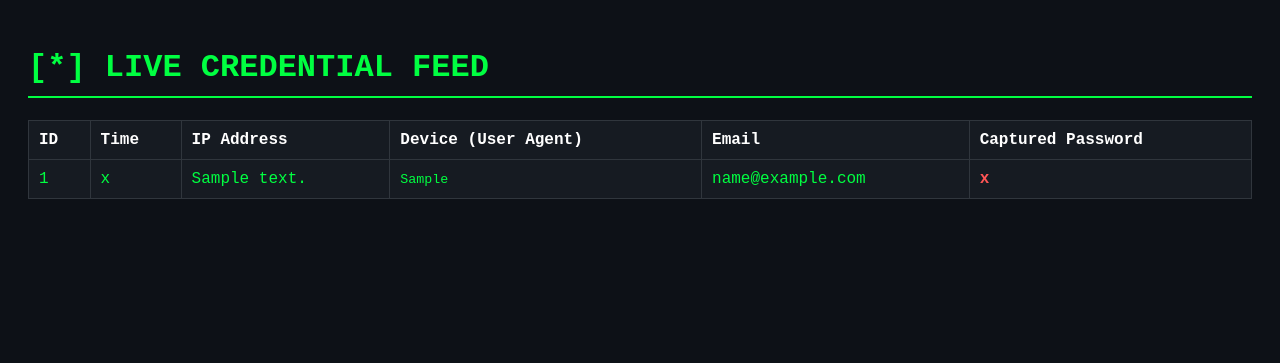
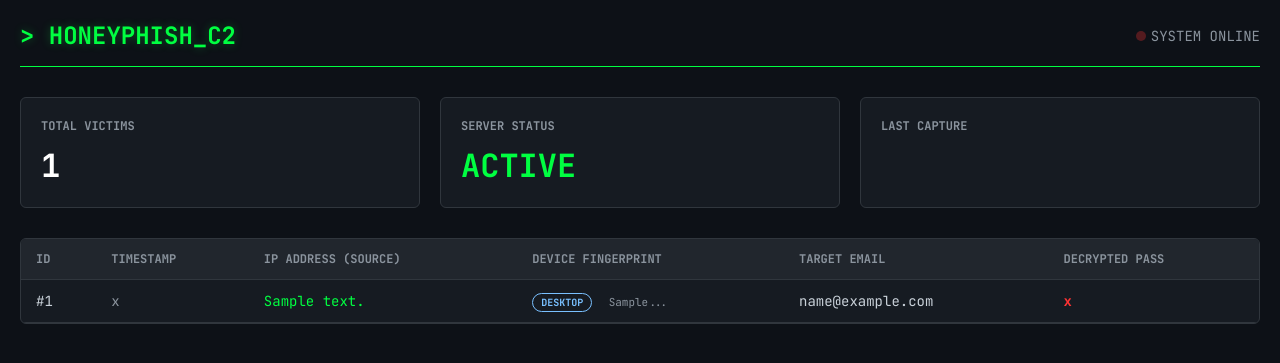
Before and after one commit to ekaschhhabra/Python-C2-Forensics, a Flask app: page /admin in a window 1280 px wide. Shown: the top 363 px of the page. Run offline with Flask 3, Linux system fonts and the light colour scheme; tables that the repository leaves empty hold one stand-in row (values such as "Sample post").

Commit message:
Upgraded dashboard to Cyber-Warfare UI

```diff
--- a/templates/dashboard.html
+++ b/templates/dashboard.html
@@ -1,38 +1,169 @@
 <!DOCTYPE html>
 <html lang="en">
 <head>
-    <title>C2 Admin Panel</title>
+    <meta charset="UTF-8">
+    <meta name="viewport" content="width=device-width, initial-scale=1.0">
+    <title>HONEYPHISH C2 // ADMIN</title>
+    <link href="https://fonts.googleapis.com/css2?family=JetBrains+Mono:wght@400;700&display=swap" rel="stylesheet">
     <style>
-        body { background-color: #0d1117; color: #00ff41; font-family: 'Courier New', monospace; padding: 20px; }
-        h1 { border-bottom: 2px solid #00ff41; padding-bottom: 10px; text-transform: uppercase; }
-        table { width: 100%; border-collapse: collapse; margin-top: 20px; }
-        th, td { border: 1px solid #30363d; padding: 10px; text-align: left; }
-        th { background-color: #161b22; color: #fff; }
-        tr:nth-child(even) { background-color: #161b22; }
-        .pass { color: #ff5555; font-weight: bold; }
+        :root {
+            --bg-color: #0d1117;
+            --card-bg: #161b22;
+            --text-main: #c9d1d9;
+            --accent-green: #00ff41;
+            --accent-red: #ff3333;
+            --border-color: #30363d;
+        }
+
+        * { margin: 0; padding: 0; box-sizing: border-box; }
+
+        body {
+            background-color: var(--bg-color);
+            color: var(--text-main);
+            font-family: 'JetBrains Mono', monospace;
+            padding: 20px;
+        }
+
+        /* Header Area */
+        .header {
+            display: flex;
+            justify-content: space-between;
+            align-items: center;
+            border-bottom: 1px solid var(--accent-green);
+            padding-bottom: 15px;
+            margin-bottom: 30px;
+        }
+
+        .brand { font-size: 24px; font-weight: bold; color: var(--accent-green); text-shadow: 0 0 10px rgba(0, 255, 65, 0.3); }
+        .status { font-size: 14px; color: #8b949e; }
+        .live-dot { height: 10px; width: 10px; background-color: var(--accent-red); border-radius: 50%; display: inline-block; animation: blink 1s infinite; margin-right: 5px; }
+
+        /* Stats Cards */
+        .stats-grid {
+            display: grid;
+            grid-template-columns: repeat(auto-fit, minmax(200px, 1fr));
+            gap: 20px;
+            margin-bottom: 30px;
+        }
+
+        .card {
+            background-color: var(--card-bg);
+            border: 1px solid var(--border-color);
+            padding: 20px;
+            border-radius: 6px;
+        }
+
+        .card h3 { font-size: 12px; color: #8b949e; text-transform: uppercase; margin-bottom: 10px; }
+        .card .number { font-size: 32px; font-weight: bold; color: #fff; }
+
+        /* Data Table */
+        .table-container {
+            background-color: var(--card-bg);
+            border: 1px solid var(--border-color);
+            border-radius: 6px;
+            overflow: hidden;
+        }
+
+        table { width: 100%; border-collapse: collapse; }
+
+        th {
+            background-color: #21262d;
+            text-align: left;
+            padding: 12px 15px;
+            font-size: 12px;
+            text-transform: uppercase;
+            color: #8b949e;
+            border-bottom: 1px solid var(--border-color);
+        }
+
+        td {
+            padding: 12px 15px;
+            border-bottom: 1px solid var(--border-color);
+            font-size: 14px;
+        }
+
+        tr:hover { background-color: #21262d; }
+
+        .tag {
+            padding: 2px 8px;
+            border-radius: 12px;
+            font-size: 10px;
+            font-weight: bold;
+            border: 1px solid;
+        }
+
+        .tag-mobile { color: #e3b341; border-color: #e3b341; }
+        .tag-desktop { color: #79c0ff; border-color: #79c0ff; }
+        .password { color: var(--accent-red); font-weight: bold; }
+        .ip-addr { color: var(--accent-green); }
+
+        /* Animation */
+        @keyframes blink { 50% { opacity: 0; } }
     </style>
 </head>
 <body>
-    <h1>[*] Live Credential Feed</h1>
+
+    <div class="header">
+        <div class="brand">> HONEYPHISH_C2</div>
+        <div class="status"><span class="live-dot"></span>SYSTEM ONLINE</div>
+    </div>
+
+    <div class="stats-grid">
+        <div class="card">
+            <h3>Total Victims</h3>
+            <div class="number">{{ victims|length }}</div>
+        </div>
+        <div class="card">
+            <h3>Server Status</h3>
+            <div class="number" style="color: var(--accent-green);">ACTIVE</div>
+        </div>
+        <div class="card">
+            <h3>Last Capture</h3>
+            <div class="number" style="font-size: 16px; margin-top: 12px;">
+                {% if victims %}
+                    {{ victims[0]['timestamp'].split(' ')[1] }}
+                {% else %}
+                    Waiting...
+                {% endif %}
+            </div>
+        </div>
+    </div>
+
+    <div class="table-container">
         <table>
+            <thead>
                 <tr>
                     <th>ID</th>
-            <th>Time</th>
-            <th>IP Address</th>
-            <th>Device (User Agent)</th>
-            <th>Email</th>
-            <th>Captured Password</th>
+                    <th>Timestamp</th>
+                    <th>IP Address (Source)</th>
+                    <th>Device Fingerprint</th>
+                    <th>Target Email</th>
+                    <th>Decrypted Pass</th>
                 </tr>
+            </thead>
+            <tbody>
                 {% for v in victims %}
                 <tr>
-            <td>{{ v['id'] }}</td>
-            <td>{{ v['timestamp'] }}</td>
-            <td>{{ v['ip_address'] }}</td>
-            <td><small>{{ v['user_agent'] }}</small></td>
+                    <td>#{{ v['id'] }}</td>
+                    <td style="color: #8b949e;">{{ v['timestamp'] }}</td>
+                    <td class="ip-addr">{{ v['ip_address'] }}</td>
+                    <td>
+                        {% if 'iPhone' in v['user_agent'] or 'Android' in v['user_agent'] %}
+                            <span class="tag tag-mobile">MOBILE</span>
+                        {% else %}
+                            <span class="tag tag-desktop">DESKTOP</span>
+                        {% endif %}
+                        <span style="font-size: 11px; color: #8b949e; margin-left: 8px;">
+                            {{ v['user_agent'][:40] }}...
+                        </span>
+                    </td>
                     <td>{{ v['email'] }}</td>
-            <td class="pass">{{ v['password'] }}</td>
+                    <td class="password">{{ v['password'] }}</td>
                 </tr>
                 {% endfor %}
+            </tbody>
         </table>
+    </div>
+
 </body>
 </html>
```
Lines whose indentation alone changed are shown as unchanged.
